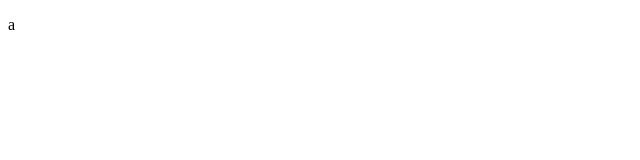
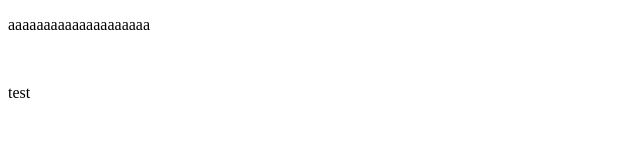
Before and after one commit to medunajo/medunajo.github.io, a plain HTML site: page index.html in a window 1280 px wide. Shown: the whole page, without its empty margins (0-640 px from the left). Drawn offline with Linux system fonts and the light colour scheme.

Commit message:
testing testing
hello hello

```diff
--- a/index.html
+++ b/index.html
@@ -8,7 +8,9 @@
 <body>
     <section>
         <article>
-            <p>a</p>
+            <p>aaaaaaaaaaaaaaaaaaaa</p>
+            <br>
+            <p>test</p>
         </article>
     </section>
 </body>
```
